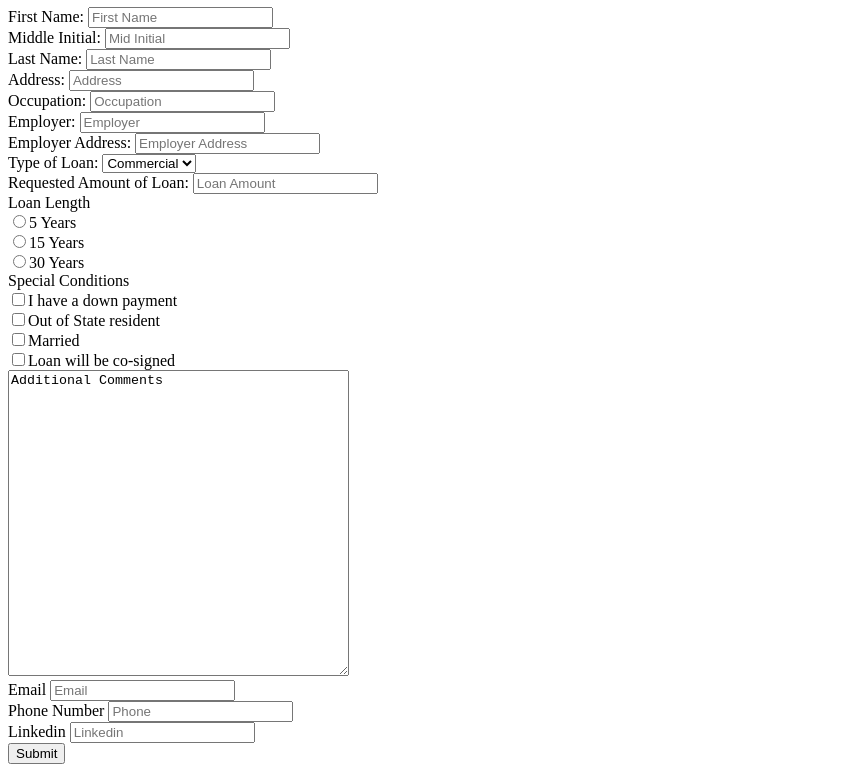
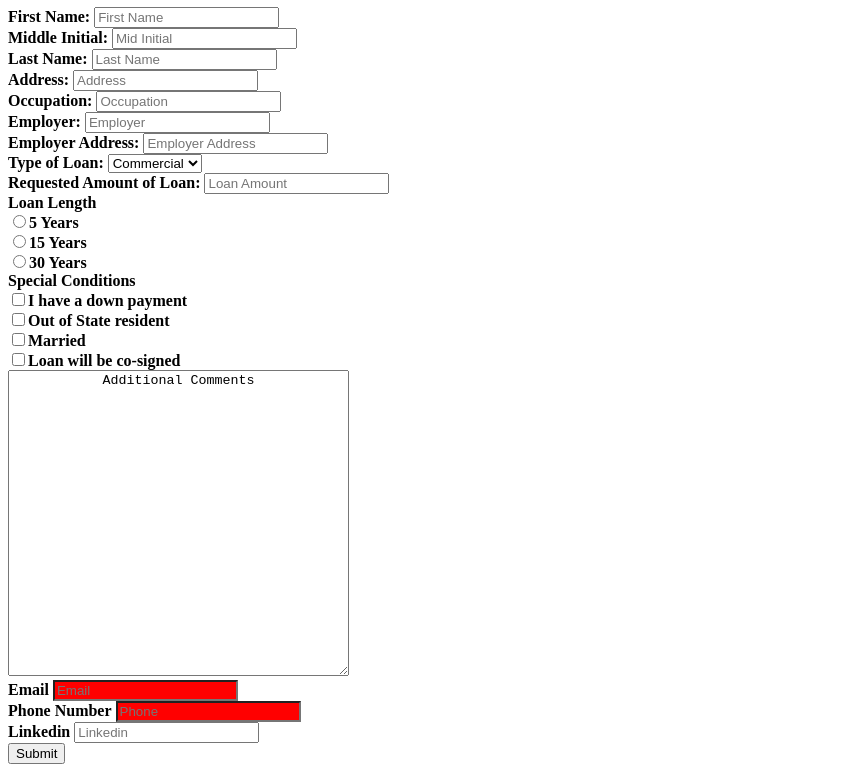
Before and after one commit to cscrocker84/validate-application, a plain HTML site: page index.html in a window 1280 px wide. Shown: the part 73-845 px from the top of the page, without its empty margins (0-855 px from the left). Drawn offline with Linux system fonts and the light colour scheme.

Commit message:
cleaned up a bit

```diff
--- a/index.html
+++ b/index.html
@@ -2,7 +2,8 @@
 <html>
 <head>
   <title>Loan Application Form</title>
-  <link rel="stylesheet" type="text/css" href="main.css">
+  <link rel="stylesheet" type="text/css" href="style.css">
+  <link rel="stylesheet" type="text/css" href="validation.css">
 </head>
 <body>
 
```
